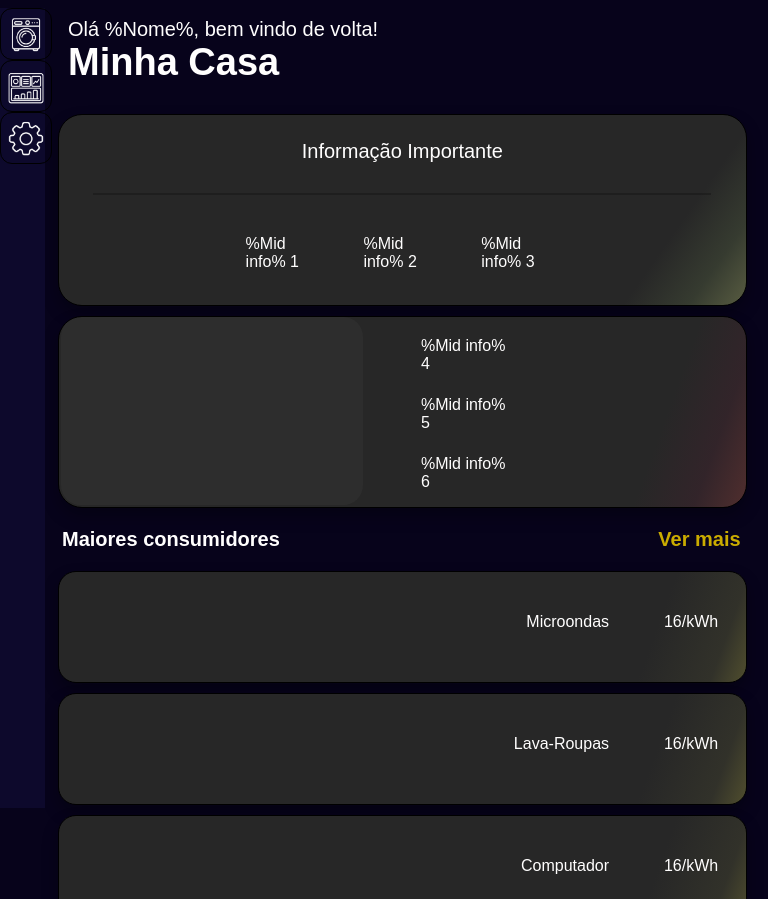
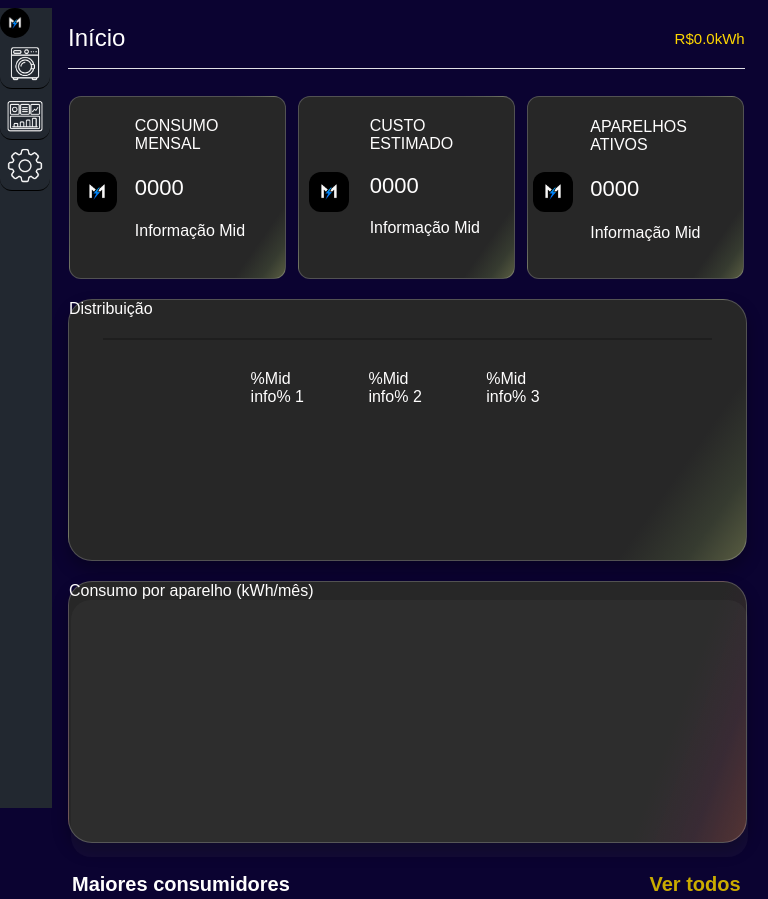
Before and after one commit to gustavomiller00/App-Development-, a plain HTML site: page dashboard.html in a window 768 px wide. Shown: the top 899 px of the page. Drawn offline with Linux system fonts and the light colour scheme.

Commit message:
Começou a dar problema ja kkkkkkk

```diff
--- a/dashboard.css
+++ b/dashboard.css
@@ -4,25 +4,34 @@
 /* Computador */
 
 /* Tablet */
-@media (min-width: 600px) and (max-width: 1024px) {
+@media (min-width: 600px) and (max-width: 1040px) {
 
     body {
-        background-color: #07031b;
+        background-color: #0b0331;
         max-height: 100%;
         padding: 0px 2% 4% 4%;
-        padding-left: 50px;
+        padding-left: 60px;
+        padding-bottom: 120px;
 
         font-family: Arial, Helvetica, sans-serif;
         font-size: 200;
         color: rgb(255, 254, 254);
     }
 
-    /* Bottom Menu */
+        /* Bottom Menu */
+
+    .top-menu{
+        width: 30px;
+        height: 30px;
+    }
+    .top-menu img{
+        border-radius: 50%;
+    }
 
     .menu {
-        background-color:rgb(13, 9, 44);
+        background-color:rgb(34, 40, 48);
         background-repeat: no-repeat;
-        width: 45px;
+        width: 52px;
         height: 100%;
         position: fixed;
         left: 0;
@@ -38,7 +47,7 @@
     .menu a {
         width: 50px;
         height: 50px;
-        border: 1px solid black;
+        border-bottom: 1px solid black;
         transition-duration: 0.35s ease;
         border-radius: 12px;
 
@@ -55,21 +64,373 @@
         align-items: center;
     }
 
+
+    .header {
+        background-color: transparent;
+        width: 100%;
+        height: 60px;
+        border-bottom: 1px solid rgba(248, 248, 248, 0.904);
+
+        display: flex;
+        justify-content: space-between;
+        align-items: center;
+
+        font-size: 24px;
+        margin-bottom: 20px;
+    }
+
+    #atual-tarif {
+        font-size: 15px;
+        color: gold;
+    }
+
+    /*    Firsts three cards     */
+
+    .top-cards-all {
+        width: 100%;
+        height: 190px;
+
+        display: flex;
+        flex-direction: row;
+        justify-content: center;
+        align-items: center;
+        gap: 10px;
+        padding: 10px 0px 10px 0px;
+    }
+
+    .divide {
+        display: flex;
+        flex-direction: column;
+    }
+
+    .top-cards {
+        background: linear-gradient(
+        125deg,
+        #272727 0%,
+        #272727 85%,
+        #363b30 93%,
+        #585c41 100%);
+        width: 100%;
+        height: 90%;
+
+        border: 1px solid rgba(255, 255, 255, 0.199);
+        border-radius: 12px;
+        margin: 1px 1px 15px 1px;
+
+        display: flex;
+        flex-direction: row;
+        justify-content: space-evenly;
+        row-gap: 5px;
+        align-items: top;
+        padding-top: 10px;
+    }
+
+    .top-cards a {
+        font: 100;
+        padding: 7%;
+    }
+
+    .maior {
+        font-size: 22px;
+    }
+
+    .top-cards img {
+        width: 40px;
+        height: 40px;
+        align-self: center;
+
+        border-radius: 12px;
+    }
+
+    /* ---------------------------- */
+
+    /*    Big Graphics     */
+
+    .first-graphic {
+        background: linear-gradient(
+        125deg,
+        #272727 0%,
+        #272727 85%,
+        #363b30 93%,
+        #585c41 100%);
+        width: 100%;
+        height: 260px;
+
+        border: 1px solid rgba(255, 255, 255, 0.199);
+        border-radius: 24px;
+        margin-bottom: 20px;
+        box-shadow: 0 8px 16px rgba(0, 0, 0, 0.295);
+    }
+
+    .div-titles {
+        font-size: 16px;
+    }
+
+    .big-graphics {
+        display: flex;
+        flex-direction: column;
+        justify-content: center;
+        align-items: center;
+        gap: 10px;
+
+    }
+
+    .linha {
+        background-color: rgba(0, 0, 0, 0.233);
+        width: 90%;
+        height: 2px;
+    }
+
+
+    .graphics-card-var {
+        display: flex;
+        flex-direction: row;
+        justify-content: space-between;
+        gap: 20px;
+
+    }
+
+    .graphics-card-text {
+        margin: 3%;
+        margin-top: 20px;
+    }
+
+    .graphics {
+        width: 40px;
+        height: 100%;
+        background-color: #c2bebe0a;
+        position: static;
+        border-radius: 20px;
+        position: relative;
+        z-index: 2;
+        margin-top: 10px;
+    }
+
+    /*      Segundo Gráfico    */
+
+    .cons-per-equip {
+        background: linear-gradient(
+        110deg,
+        #272727 0%,
+        #272727 85%,
+        #3f2e2ec5 93%,
+        #502e2e 100%);
+        width: 100%;
+        height: 260px;
+
+        border: 1px solid rgba(255, 255, 255, 0.199);
+        border-radius: 24px;
+        position: relative;
+        margin-bottom: 20px;
+
+        display: block;
+        box-shadow: 0 8px 16px rgba(0, 0, 0, 0.295);
+    }
+
+    .bar-graphic {
+        width: 100%;
+        height: 99%;
+        background-color: #c2bebe0a;
+        position: static;
+        border-radius: 20px;
+        position: relative;
+        z-index: 2;
+        margin-left: 2px;
+    }
+
+
+    /* ---------------------------------*/
+
+    /*    Maiores consumidores     */
+
+    .element-consumidores {
+        background: linear-gradient(
+        110deg,
+        #272727 0%,
+        #272727 85%,
+        #3e3f2ec5 95%,
+        #504e2e 100%);
+        width: 100%;
+        height: 110px;
+
+        border: 1px solid rgba(255, 255, 255, 0.199);
+        border-radius: 18px;
+        margin-bottom: 10px;
+        box-shadow: 0 8px 16px rgba(0, 0, 0, 0.295);
+
+        display: flex;
+        position: relative;
+        flex-direction: row;
+        justify-content: end;
+    }
+
+    .element-consumidores span {
+        display: flex;
+        gap: 20px;
+        padding: 6% 4%;
+    }
+
+    .tittle-consumidores {
+        font-size: 20px;
+        font-weight: bold;
+
+        display: flex;
+        align-items: center;
+        justify-content: space-between;
+        padding: 10px 4px 20px 4px;
+    }
+
+    .ver-mais a{
+        text-decoration: none;
+        color: rgb(202, 172, 0);
+    }
+
+
+        /* Dashboard Mobile*/
+
+    .top-dash {
+        display: none;
+    }
+
+    .consume-card {
+        display: none;
+    }
+
+    .dash-card {
+        display: none;
+    }
+
+    /*-----------------------------*/
+}
+
+
+
+
+
+
+
+
+
+
+
+
+
+
+
+
+
+
+
+
+
+
+
+
+
+
+
+
+
+
+
+
+
+
+
+
+
+/* Celular */
+@media (min-width: 280px) and (max-width: 599px) {
+
+    body {
+        background-color: #0b0331;
+        max-height: 100%;
+        padding: 4%;
+        padding-bottom: 140px;
+
+        font-family: Arial, Helvetica, sans-serif;
+        font-size: 200;
+        color: rgb(255, 254, 254);
+    }
+
+    .top-cards-all {
+        display: none;
+
+    }
+    /* Bottom Menu */
+
+    .menu {
+        background: linear-gradient(360deg, rgb(0, 0, 0) 0%, rgb(13, 15, 0) 50%, rgba(58, 58, 58, 0.7) 100%);
+        background-repeat: no-repeat;
+        width: 100%;
+        height: 90px;
+        position: fixed;
+        bottom: 0;
+        left: 0;
+        cursor: pointer;
+        z-index: 100;
+
+        display: flex;
+        flex-direction: row;
+        justify-content: center;
+
+    }
+
+    .menu a {
+        width: 100%;
+        height: 100%;
+        border: 1px solid black;
+        transition-duration: 0.35s ease;
+        perspective: 300px;
+
+    }
+
+    .menu a:hover {
+        background: linear-gradient(360deg, rgba(176, 189, 1, 0.5) 0%, rgba(0, 0, 0, 0.219) 50%, rgba(0, 0, 0, 0) 100%);
+        perspective: 600px;
+    }
+
+    .menu img {
+        width: 50%;
+        height: 50%;
+        justify-content: center;
+
+    }
+
     /* Dashboard */
 
     .top-dash {
+        position: relative;
         display: flex;
         flex-direction: column;
         gap: 2%;
-        padding: 10px 0px 30px 10px;
+        padding: 10px 0px 25px 2px;
     }
 
     #text-a {
-        font-size: 38px;
+        font-size: 26px;
         font-weight: bold;
+        z-index: 0;
     }
     #text-b {
-        font-size: 20px;
+        font-size: 14px;
+        z-index: 0;
+    }
+    #logo-med {
+        position: absolute;
+        right: 30px;
+        top: 5px;
+
+        width: 25px;
+        height: 25px;
+    }
+
+    #logo-med img {
+        width: 56px;
+        height: 56px;
+
+        border-radius: 12px;
+        box-shadow: 0px 2px 36px -15px rgba(255, 248, 248, 0.699);
     }
 
     .dash-card {
@@ -193,7 +554,7 @@
         #3e3f2ec5 95%,
         #504e2e 100%);
         width: 100%;
-        height: 110px;
+        height: 80px;
 
         border: 1px solid rgb(0, 0, 0);
         border-radius: 18px;
@@ -213,277 +574,13 @@
     }
 
     .tittle-consumidores {
-        font-size: 20px;
+        font-size: 15px;
         font-weight: bold;
 
         display: flex;
         align-items: center;
         justify-content: space-between;
-        padding: 10px 4px 20px 4px;
-    }
-
-    .ver-mais a{
-        text-decoration: none;
-        color: rgb(202, 172, 0);
-    }
-
-}
-
-
-
-
-
-
-
-
-
-
-
-
-
-
-
-
-
-
-
-
-
-
-
-
-
-
-
-
-
-
-
-
-
-
-
-
-
-/* Celular */
-@media (min-width: 280px) and (max-width: 599px) {
-
-    body {
-        background-color: #07031b;
-        max-height: 100%;
-        padding: 4%;
-        padding-bottom: 140px;
-
-        font-family: Arial, Helvetica, sans-serif;
-        font-size: 200;
-        color: rgb(255, 254, 254);
-    }
-
-    /* Bottom Menu */
-
-    .menu {
-        background: linear-gradient(360deg, rgb(0, 0, 0) 0%, rgb(13, 15, 0) 50%, rgba(58, 58, 58, 0.7) 100%);
-        background-repeat: no-repeat;
-        width: 100%;
-        height: 120px;
-        position: fixed;
-        bottom: 0;
-        left: 0;
-        cursor: pointer;
-        z-index: 100;
-
-        display: flex;
-        flex-direction: row;
-        justify-content: center;
-
-    }
-
-    .menu a {
-        width: 100%;
-        height: 100%;
-        border: 1px solid black;
-        transition-duration: 0.35s ease;
-        perspective: 300px;
-
-    }
-
-    .menu a:hover {
-        background: linear-gradient(360deg, rgba(176, 189, 1, 0.5) 0%, rgba(0, 0, 0, 0.219) 50%, rgba(0, 0, 0, 0) 100%);
-        perspective: 600px;
-    }
-
-    .menu img {
-        width: 50%;
-        height: 50%;
-        justify-content: center;
-
-    }
-
-    /* Dashboard */
-
-    .top-dash {
-        display: flex;
-        flex-direction: column;
-        gap: 2%;
-        padding: 10px 0px 30px 10px;
-    }
-
-    #text-a {
-        font-size: 38px;
-        font-weight: bold;
-    }
-    #text-b {
-        font-size: 20px;
-    }
-
-    .dash-card {
-        background: linear-gradient(
-        125deg,
-        #272727 0%,
-        #272727 85%,
-        #363b30 93%,
-        #585c41 100%);
-        width: 100%;
-        height: 190px;
-
-        border: 1px solid rgb(0, 0, 0);
-        border-radius: 24px;
-        position: relative;
-        margin-bottom: 10px;
-        box-shadow: 0 8px 16px rgba(0, 0, 0, 0.295);
-
-        display: flex;
-        flex-direction: column;
-        justify-content: center;
-        align-items: center;
-        gap: 30px;
-    }
-
-    .linha {
-        background-color: rgba(0, 0, 0, 0.233);
-        width: 90%;
-        height: 2px;
-    }
-
-    #Top-info {
-        font-size: 20px;
-    }
-
-    .dash-card-var {
-        display: flex;
-        flex-direction: row;
-        justify-content: space-between;
-        gap: 20px;
-
-    }
-
-    .dash-card-text {
-        display: flex;
-        margin: 3%;
-    }
-
-    .consume-card-text {
-        margin: 3%;
-        margin-top: 20px;
-    }
-
-    .template-consume-text {
-        display: flex;
-        flex-direction: column;
-        justify-items: right;
-        padding-left: 8%;
-
-    }
-
-    .dashboard {
-        display: flex;
-        gap: 10px;
-    }
-
-    .global-divs {
-    display: block;
-    flex-direction: column;
-    gap: 10px;
-    }
-
-    .consume-card {
-        background: linear-gradient(
-        110deg,
-        #272727 0%,
-        #272727 85%,
-        #3f2e2ec5 93%,
-        #502e2e 100%);
-        width: 100%;
-        height: 190px;
-
-        border: 1px solid rgb(0, 0, 0);
-        border-radius: 24px;
-        position: relative;
-        margin-bottom: 10px;
-
-        display: block;
-        box-shadow: 0 8px 16px rgba(0, 0, 0, 0.295);
-    }
-
-    .consume-card {
-        position: relative;
-        display: flex;
-        flex-direction: row;
-    }
-
-
-    .consume-card a {
-        position: relative;
-        inset: 0;
-        z-index: 1;
-    }
-
-    .graphics {
-        width: 44%;
-        height: 99%;
-        background-color: #c2bebe0a;
-        position: static;
-        border-radius: 20px;
-        position: relative;
-        z-index: 2;
-        margin-left: 2px;
-    }
-
-    .element-consumidores {
-        background: linear-gradient(
-        110deg,
-        #272727 0%,
-        #272727 85%,
-        #3e3f2ec5 95%,
-        #504e2e 100%);
-        width: 100%;
-        height: 110px;
-
-        border: 1px solid rgb(0, 0, 0);
-        border-radius: 18px;
-        margin-bottom: 10px;
-        box-shadow: 0 8px 16px rgba(0, 0, 0, 0.295);
-
-        display: flex;
-        position: relative;
-        flex-direction: row;
-        justify-content: end;
-    }
-
-    .element-consumidores span {
-        display: flex;
-        gap: 20px;
-        padding: 6% 4%;
-    }
-
-    .tittle-consumidores {
-        font-size: 20px;
-        font-weight: bold;
-
-        display: flex;
-        align-items: center;
-        justify-content: space-between;
-        padding: 10px 4px 20px 4px;
+        padding: 10px 4px 15px 4px;
     }
 
     .ver-mais a{
--- a/dashboard.html
+++ b/dashboard.html
@@ -9,6 +9,11 @@
 <body>
 
 <nav class="menu">
+
+    <div class="top-menu">
+        <img src="img/download.gif">
+    </div>
+
     <a href="#Equips" class="nav-bar">
         <img src="img/equips.png">
     </a>
@@ -25,19 +30,58 @@
 
 
 <section id="dashPage">
-    <div class="bottom-nav">
 
+    <div class="header">
+        <a> Início </a>
+        <a id="atual-tarif">R$0.0kWh</a>
     </div>
-
-    <!-- Decidindo se vai ter essa barra de navegação -->
 
 
     <div id="dashboard">
 
+
+        <div class="top-cards-all">
+
+            <div class="top-cards">
+                <img class="icon" src="img/download.gif">
+                    <div class="divide">
+                        <a>CONSUMO MENSAL</a>
+                        <a id="mensal-consum" class="maior">0000</a>
+                        <a>Informação Mid</a>
+                    </div>
+            </div>
+
+            <div class="top-cards">
+                <img class="icon" src="img/download.gif">
+                    <div class="divide">
+                        <a>CUSTO ESTIMADO</a>
+                        <a id="custo-estim" class="maior">0000</a>
+                        <a>Informação Mid</a>
+                    </div>
+            </div>
+
+            <div class="top-cards">
+                <img class="icon" src="img/download.gif">
+                    <div class="divide">
+                        <a>APARELHOS ATIVOS</a>
+                        <a id="ativ-equips" class="maior">0000</a>
+                        <a>Informação Mid</a>
+                    </div>
+            </div>
+
+        </div>
+
+        <!-------------- Tablet e PC não veem ------------->
+
         <div class="top-dash">
-            <a id="text-b">Olá %Nome%, bem vindo de volta!</a>
+
+            <a id="text-b">Olá, bem vindo de volta!</a>
             <a id="text-a"> Minha Casa </a>
+            <div id="logo-med">
+                <img src="img/download.gif">
+            </div>
         </div>
+
 
         <div class="global-divs">
 
@@ -45,28 +89,49 @@
                 <a id="Top-info" class="dash-card-top">Informação Importante</a>
                 <div class="linha"></div>
                     <div class="dash-card-var">
-                        <a id="mid-info1" class="dash-card-text">%Mid info% 1</a>
-                        <a id="mid-info2" class="dash-card-text">%Mid info% 2</a>
-                        <a id="mid-info3" class="dash-card-text">%Mid info% 3</a>
+                        <a id="mid-info1" class="graphics-card-text">%Mid info% 1</a>
+                        <a id="mid-info2" class="graphics-card-text">%Mid info% 2</a>
+                        <a id="mid-info3" class="graphics-card-text">%Mid info% 3</a>
                     </div>
             </div>
 
 
             <div class="consume-card">
                     <div class="graphics"></div>
-                    <div class="template-consume-text">
-                    <a id="mid-info4" class="consume-card-text">%Mid info% 4</a>
-                    <a id="mid-info5" class="consume-card-text">%Mid info% 5</a>
-                    <a id="mid-info6" class="consume-card-text">%Mid info% 6</a>
+                        <div class="template-consume-text">
+                        <a id="mid-info4" class="cons-card-text">%Mid info% 4</a>
+                        <a id="mid-info5" class="cons-card-text">%Mid info% 5</a>
+                        <a id="mid-info6" class="cons-card-text">%Mid info% 6</a>
                     </div>
             </div>
+
+            <!-- ------------------------------------------ -->
+
+            <div class="first-graphic">
+                <a class="div-titles">Distribuição</a>
+                    <div class="big-graphics">
+                        <div class="graphics"></div>
+                        <div class="linha"></div>
+                        <div class="graphics-card-var">
+                            <a id="mid-info1" class="graphics-card-text">%Mid info% 1</a>
+                            <a id="mid-info2" class="graphics-card-text">%Mid info% 2</a>
+                            <a id="mid-info3" class="graphics-card-text">%Mid info% 3</a>
+                        </div>
+                    </div>
+            </div>
+
+            <div class="cons-per-equip">
+                <a class="div-titles">Consumo por aparelho (kWh/mês)</a>
+                <div class="bar-graphic"></div>
+            </div>
+
 
 
             <div class="consumidores">
                     <div class="tittle-consumidores">
                         <span>Maiores consumidores</span>
                         <div class="ver-mais">
-                            <a href="#Consumidores">Ver mais</a>
+                            <a href="#Consumidores">Ver todos</a>
                         </div>
                     </div>
                 <div class="list-consumidores">
```
